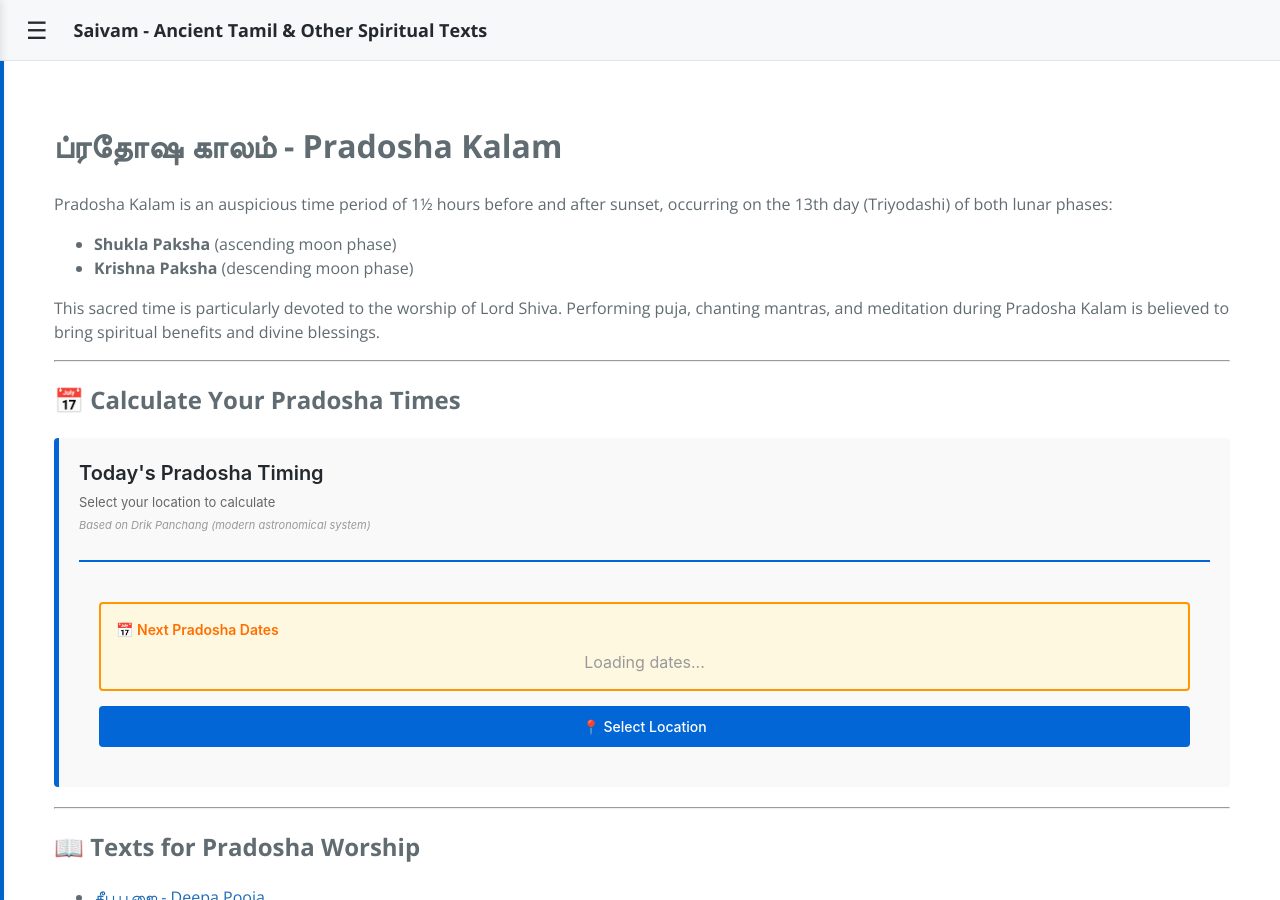
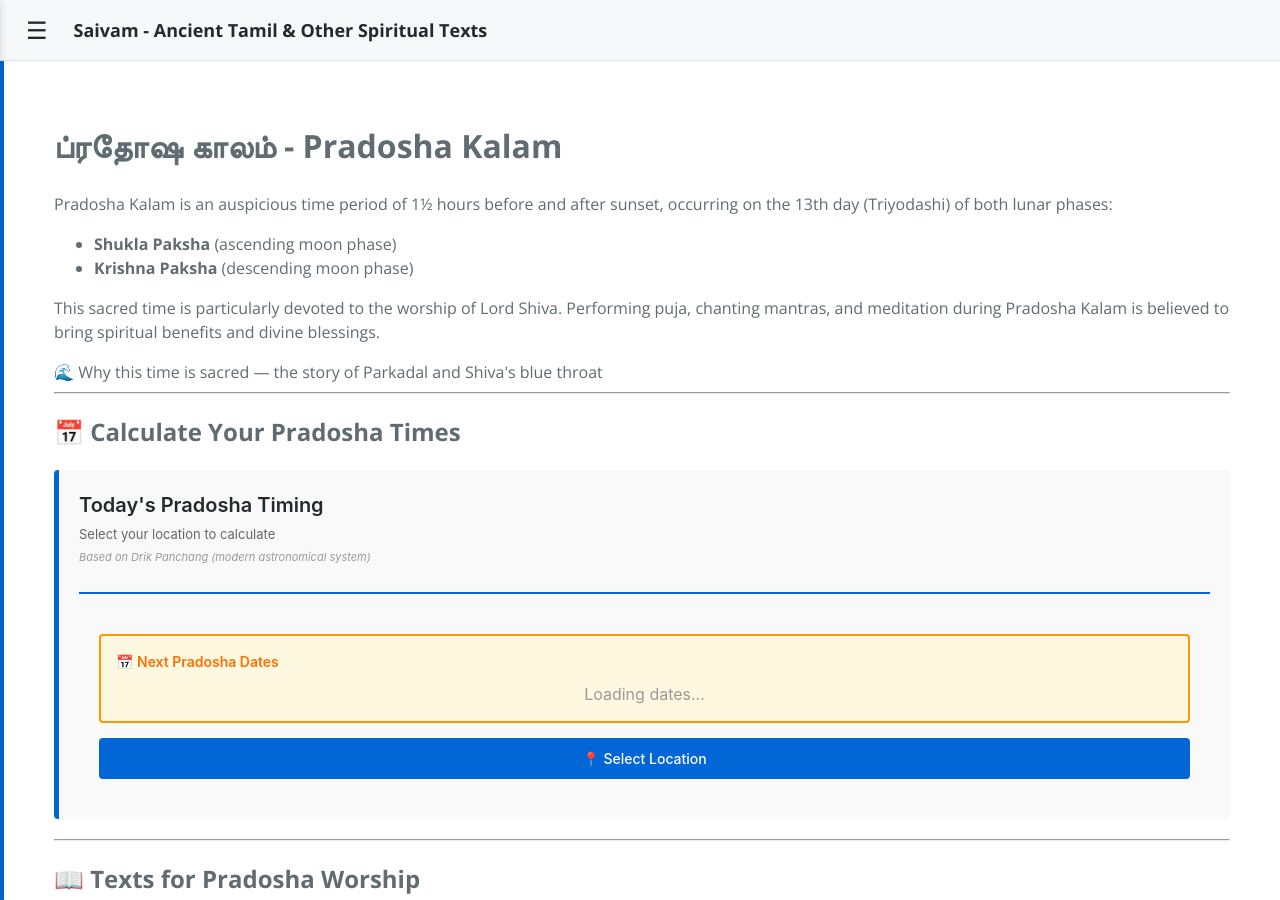
Before and after one commit to thiruvadhirai/shivavakkiyar, a Jekyll site: the page built from pradoshakalapooja.md, in a window 1280 px wide and 900 px high. Built offline with Jekyll 4.4.1, drawn with Linux system fonts in a browser that asks for light colours.

Commit message:
Add: Parkadal and Neelakantha story to Pradosha Kala pooja page
- Add collapsed details section explaining the Samudra Manthan story
- Covers Halahala poison, Shiva drinking it, and the Neelakantha name
- Ties the story to why Triyodashi twilight is sacred for Pradosha
- Content-only change, no widget markup or JS touched

Fixes #0054

```diff
--- a/pradoshakalapooja.md
+++ b/pradoshakalapooja.md
@@ -11,6 +11,19 @@
 - **Krishna Paksha** (descending moon phase)
 
 This sacred time is particularly devoted to the worship of Lord Shiva. Performing puja, chanting mantras, and meditation during Pradosha Kalam is believed to bring spiritual benefits and divine blessings.
+
+<details>
+<summary>🌊 Why this time is sacred — the story of Parkadal and Shiva's blue throat</summary>
+
+During the Samudra Manthan — the churning of **Parkadal**, the Ocean of Milk — the Devas and Asuras churned the ocean together in search of Amrita, the nectar of immortality. Before the nectar emerged, the churning released **Halahala**, a poison so deadly it threatened to destroy all of creation.
+
+To save the universe, Lord Shiva drank the poison himself. Goddess Parvati, alarmed, held his throat shut so the poison could neither be swallowed nor spat out — it remained held in his throat, turning it a deep blue. This is why Shiva is known as **Neelakantha** (நீலகண்டர்), "the blue-throated one."
+
+This act of self-sacrifice took place at twilight (sandhya kalam), on the Triyodashi (13th) tithi. Overjoyed that creation had been saved, the Devas gathered before Kailasa to celebrate, and Shiva performed his **Ananda Tandavam** — the dance of bliss — in that same twilight hour.
+
+Pradosha Kalam commemorates this moment. The 1½ hours surrounding sunset on Triyodashi is regarded as the very time Shiva saved the universe, which is why worship, puja, and meditation during this window are believed to carry especially powerful blessings.
+
+</details>
 
 ---
 
```
Also changed, not shown: tasks/0054-pradosha-parkadal-story.md (added, +63 -0 lines).
